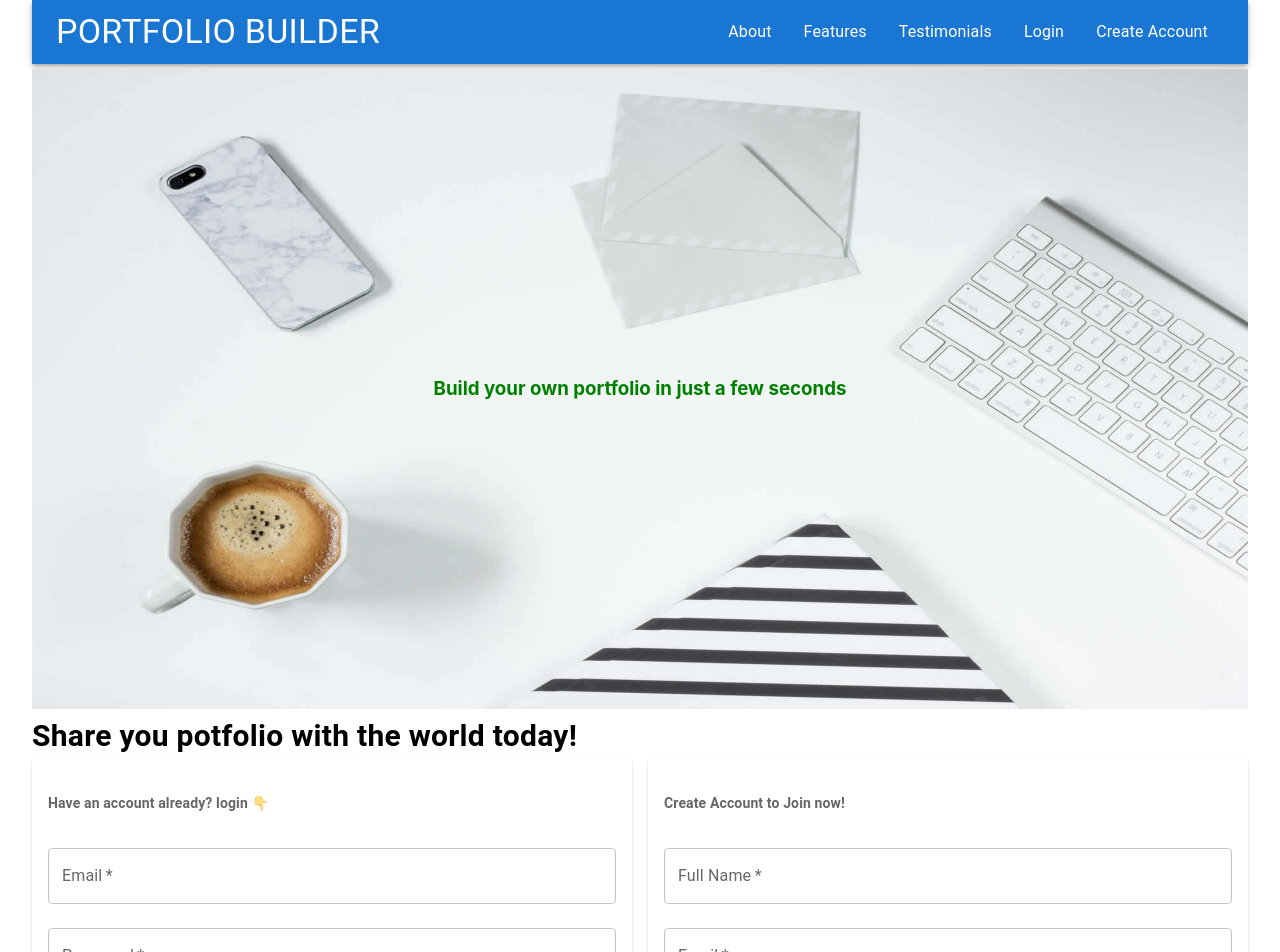
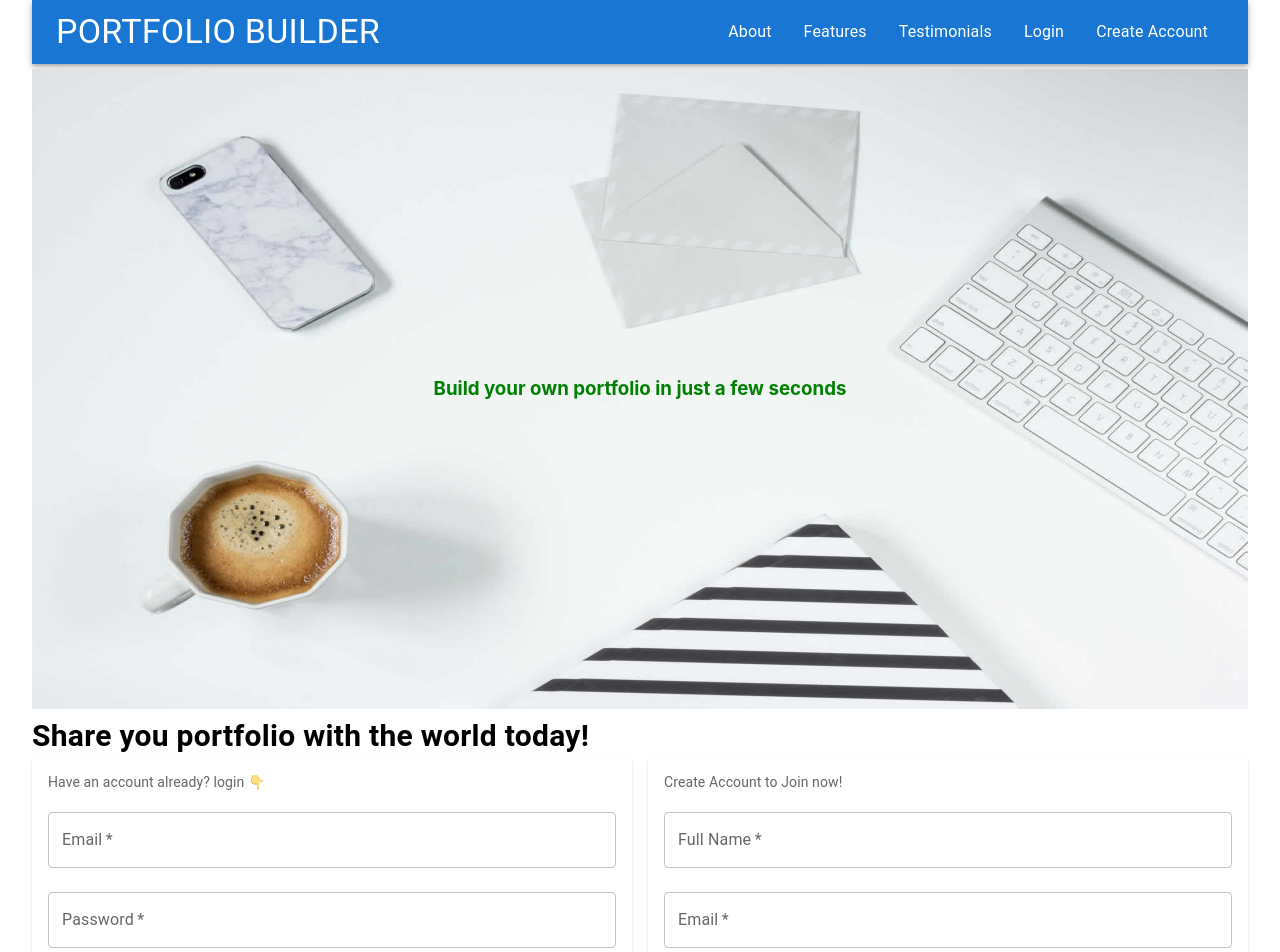
Before and after one commit to MaryDuodu/portfolio-builder, a Next.js app: page / in a window 1280 px wide. Shown: the top 952 px of the page. Built offline with nearby package versions, Linux system fonts and the light colour scheme.

Commit message:
fix: app crash due to incorrect nesting of html tags

```diff
--- a/components/create-account.tsx
+++ b/components/create-account.tsx
@@ -49,12 +49,11 @@ class CreateAccount extends React.Component<
         <form onSubmit={this.handleSubmit}>
           <CardContent>
             <Typography
+              variant="h4"
               sx={{ fontSize: 14 }}
               color="text.secondary"
               gutterBottom
-            >
-              <h4> Create Account to Join now!</h4>
-            </Typography>
+            >Create Account to Join now! </Typography>
 
             <TextField
               required
--- a/components/login.tsx
+++ b/components/login.tsx
@@ -44,12 +44,11 @@ class Login extends React.Component<{}, { email: string; password: string }> {
         <form onSubmit={this.handleSubmit}>
           <CardContent>
             <Typography
+              variant="h4"
               sx={{ fontSize: 14 }}
               color="text.secondary"
               gutterBottom
-            >
-              <h4> Have an account already? login 👇</h4>
-            </Typography>
+            >Have an account already? login 👇 </Typography>
 
             <TextField
               required
--- a/pages/index.tsx
+++ b/pages/index.tsx
@@ -60,7 +60,7 @@ const Home: NextPage = () => {
         {/* Create Account */}
         <section style={{ height: "80vh" }} id="signup">
           <Typography sx={{ fontSize: 30, fontWeight: "bold" }}>
-            Share you potfolio with the world today!
+            Share you portfolio with the world today!
           </Typography>
 
           <Grid container spacing={2}>
```
Also changed, not shown: 1 other file (tests, documents, lock files or other folders).
